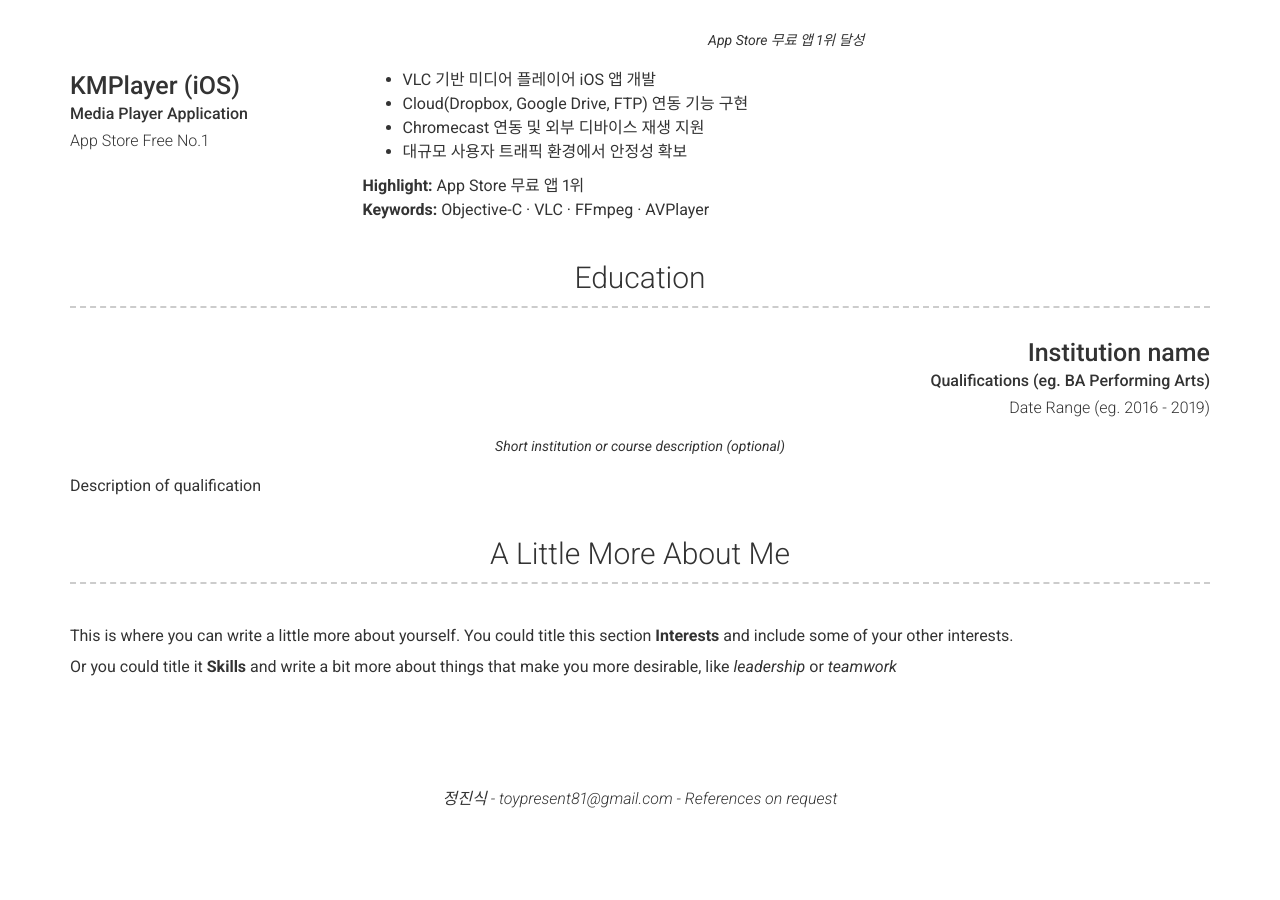
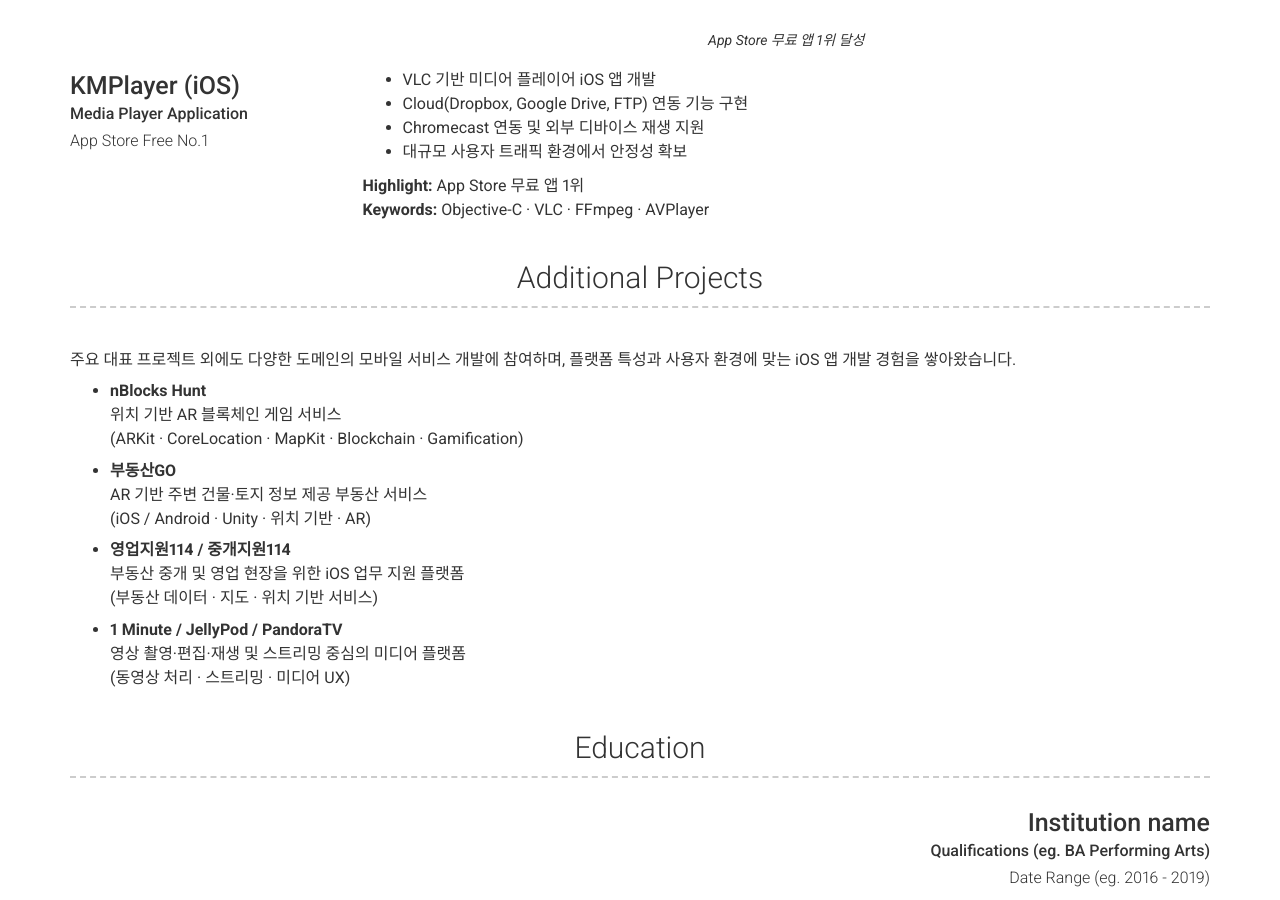
Before and after one commit to toypresent81/toypresent81.github.io, a Jekyll site: the page built from index.md, in a window 1280 px wide and 900 px high, scrolled down 2568 px. Built offline with Jekyll 4.4.1, drawn with Linux system fonts in a browser that asks for light colours; nearby versions of some CDN libraries; before the commit the page ends 3386 px from its top, so only the background shows below that.

Commit message:
Update _config.yml

```diff
--- a/_config.yml
+++ b/_config.yml
@@ -186,6 +186,28 @@ content:
           **Highlight:** App Store 무료 앱 1위
           **Keywords:** Objective-C · VLC · FFmpeg · AVPlayer
 
+  - title: Additional Projects
+    layout: text
+    content: |
+      주요 대표 프로젝트 외에도 다양한 도메인의 모바일 서비스 개발에 참여하며,
+      플랫폼 특성과 사용자 환경에 맞는 iOS 앱 개발 경험을 쌓아왔습니다.
+
+      - **nBlocks Hunt**
+        위치 기반 AR 블록체인 게임 서비스
+        (ARKit · CoreLocation · MapKit · Blockchain · Gamification)
+
+      - **부동산GO**
+        AR 기반 주변 건물·토지 정보 제공 부동산 서비스
+        (iOS / Android · Unity · 위치 기반 · AR)
+
+      - **영업지원114 / 중개지원114**
+        부동산 중개 및 영업 현장을 위한 iOS 업무 지원 플랫폼
+        (부동산 데이터 · 지도 · 위치 기반 서비스)
+
+      - **1 Minute / JellyPod / PandoraTV**
+        영상 촬영·편집·재생 및 스트리밍 중심의 미디어 플랫폼
+        (동영상 처리 · 스트리밍 · 미디어 UX)
+
   - title: Education
     layout: list
     content:
```
